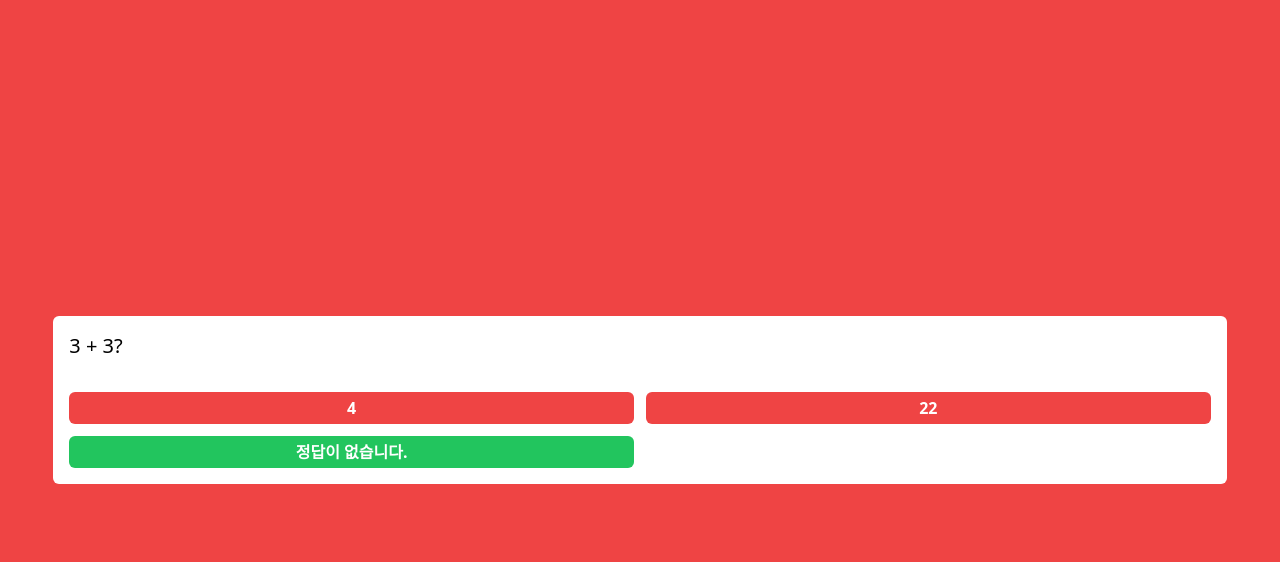
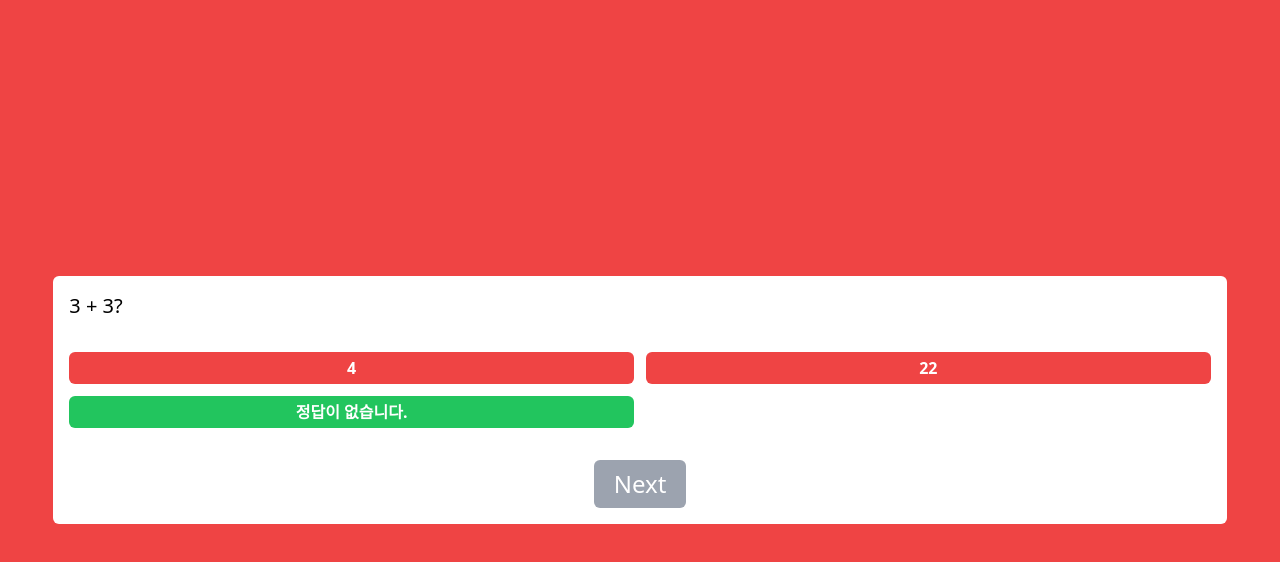
Before and after one commit to hyer0705/inflearn-warmingup-club-2, a website: page javascript/quiz-app/src/index.html in a window 1280 px wide. Both pictures are taken after a click on the button "22". Drawn offline with Linux system fonts and the light colour scheme.

Commit message:
✨ feat: next, reset 버튼 클릭 이벤트 구현

```diff
--- a/javascript/quiz-app/src/index.html
+++ b/javascript/quiz-app/src/index.html
@@ -16,17 +16,12 @@
           id="choices"
           class="text-white font-semibold grid grid-cols-2 gap-3"
         ></div>
-        <div class="hidden text-white">
-          <!-- <div class="hidden text-white flex justify-center items-center"> -->
+        <div id="next-btns" class="hidden text-white">
+          <!-- <div class="text-white flex justify-center items-center"> -->
           <button
             class="bg-gray-400 text-2xl py-2 px-5 rounded-md hover:bg-gray-500 active:bg-gray-600"
           >
             Next
-          </button>
-          <button
-            class="bg-gray-400 text-2xl py-2 px-5 rounded-md hidden hover:bg-gray-500 active:bg-gray-600"
-          >
-            Restart
           </button>
         </div>
       </article>
--- a/javascript/quiz-app/src/index.js
+++ b/javascript/quiz-app/src/index.js
@@ -35,8 +35,35 @@ function renderChoices(answer) {
   });
 }
 
-function renderQuiz(questions, id) {
-  const currQuiz = questions.find((question) => question.id === id);
+function renderNextBtns(questions, quiz) {
+  const nextBtns = document.getElementById("next-btns");
+  nextBtns.className = "text-white flex justify-center items-center";
+  const btn = nextBtns.querySelector("button");
+
+  const copied = [...questions].sort((a, b) => b.id - a.id);
+  const lastQuizId = copied[0].id;
+
+  btn.onclick = null;
+
+  if (quiz.getQuizId() >= lastQuizId) {
+    btn.innerText = "Reset";
+    btn.onclick = () => {
+      quiz.reset();
+      renderQuiz(questions, quiz);
+    };
+  } else {
+    btn.innerText = "Next";
+    btn.onclick = () => {
+      quiz.increment();
+      renderQuiz(questions, quiz);
+    };
+  }
+}
+
+function renderQuiz(questions, quiz) {
+  const currQuiz = questions.find(
+    (question) => question.id === quiz.getQuizId()
+  );
 
   const choices = document.getElementById("choices");
   choices.innerHTML = "";
@@ -53,6 +80,7 @@ function renderQuiz(questions, id) {
     renderChoices(currQuiz.answer);
 
     // Next or Restart button rendering
+    renderNextBtns(questions, quiz);
   });
 
   const question = document.getElementById("question");
@@ -94,6 +122,14 @@ window.onload = function () {
   // choices를 누르면 결과가 나옴 => 바탕색 틀리면 빨강, 맞으면 초록, 버튼 색은 정답에만 초록 나머지는 빨강
   // choices를 누르면 Next or Restart 버튼이 나옴
 
-  let currQuizId = 1;
-  renderQuiz(questions, currQuizId);
+  const quiz = (function () {
+    let quizId = 1;
+    return {
+      getQuizId: () => quizId,
+      increment: () => quizId++,
+      reset: () => (quizId = 1),
+    };
+  })();
+
+  renderQuiz(questions, quiz);
 };
```
